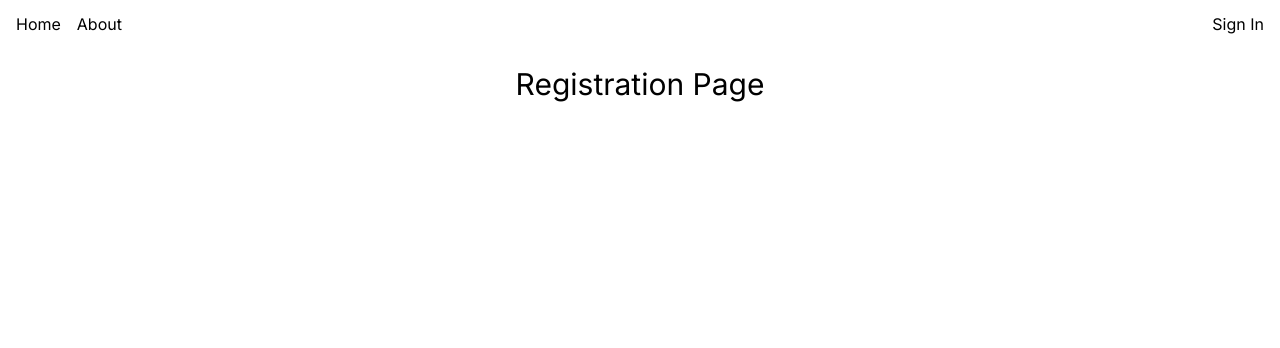
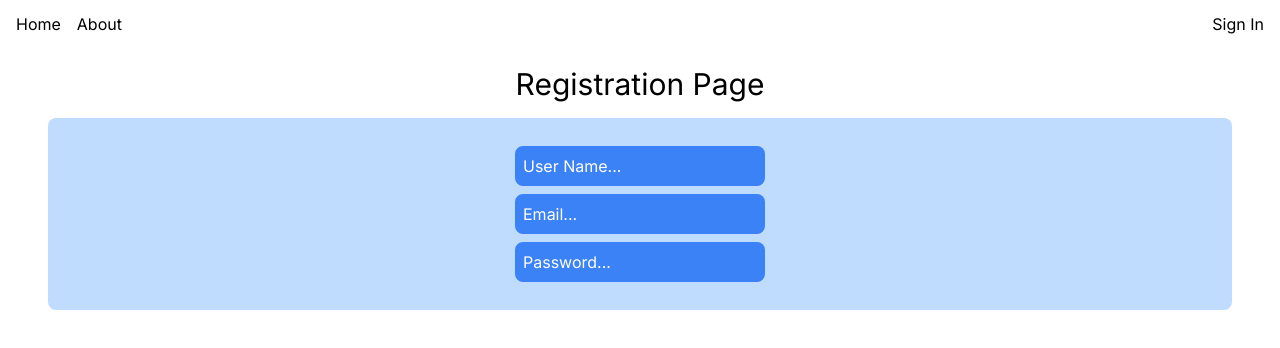
Before and after one commit to StandaFrontMan/Blame-Your-Code, a Next.js app: page /pages/registration in a window 1280 px wide. Shown: the top 348 px of the page. Built offline with nearby package versions, Linux system fonts and the light colour scheme; no server answers.

Commit message:
feature: Registration form

```diff
--- /dev/null
+++ b/src/app/components/Registration/RegistrationForm.tsx
@@ -0,0 +1,33 @@
+import React from 'react'
+
+const RegistrationForm = () => {
+  return (
+    <form action="">
+        <div className='px-2 py-2 mx-2 my-2 flex flex-col justify-center items-center'>
+            <input
+                className='px-2 py-2 mx-2 my-1 text-gray-800 bg-blue-500 hover:bg-blue-600 rounded-lg duration-150 outline-none placeholder-white'
+                placeholder='User Name...'
+                type="name"
+                name='name'
+                required
+            />
+            <input
+                className='px-2 py-2 mx-2 my-1 text-gray-800 bg-blue-500 hover:bg-blue-600 rounded-lg duration-150 outline-none placeholder-white'
+                placeholder='Email...'
+                type="email"
+                name='email'
+                required
+            />
+            <input
+                className='px-2 py-2 mx-2 my-1 text-gray-800 bg-blue-500 hover:bg-blue-600 rounded-lg duration-150 outline-none placeholder-white'
+                placeholder='Password...'
+                type="password"
+                name='password'
+                required
+            />
+        </div>
+    </form>
+  )
+}
+
+export default RegistrationForm
--- a/src/app/pages/registration/page.tsx
+++ b/src/app/pages/registration/page.tsx
@@ -1,8 +1,12 @@
+import RegistrationForm from "@/app/components/Registration/RegistrationForm";
+
 export default function Regisration() {
     return (
         <main className="mx-10">
             <h1 className="px-2 py-2 mx-2 my-2 text-3xl flex items-center justify-center">Registration Page</h1>
-
+            <div className="px-2 py-2 mx-2 my-2 flex flex-col justify-center items-center bg-blue-200 rounded-lg">
+                <RegistrationForm />
+            </div>
         </main>
     )
 }
```
